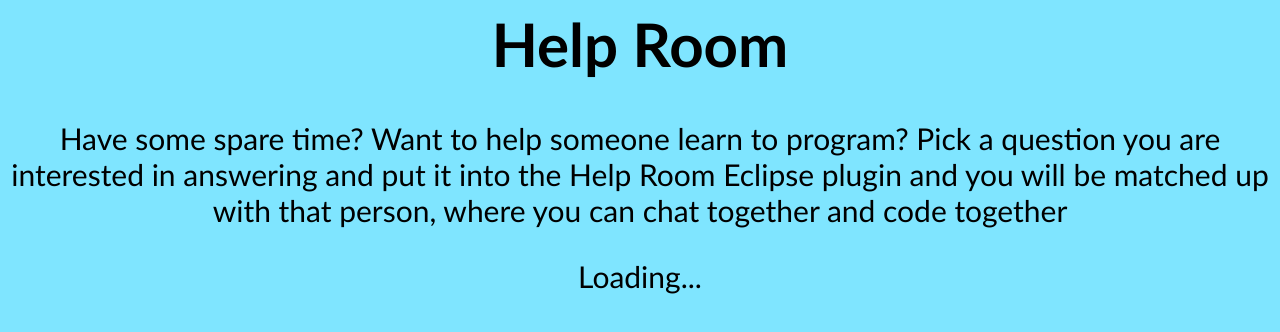
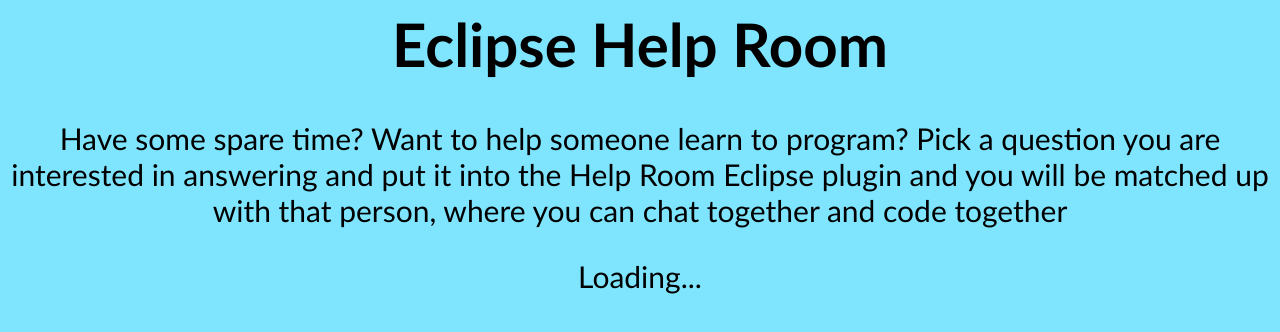
Before and after one commit to pkmnnerd/pkmnnerd.github.io, a plain HTML site: page test.html in a window 1280 px wide. Drawn offline with Linux system fonts and the light colour scheme; a script that the page names is missing.

Commit message:
Eclipse Help Room

```diff
--- a/test.html
+++ b/test.html
@@ -6,7 +6,7 @@
 	</head>
 	<body>
 
-    <h1>Help Room</h1>
+    <h1>Eclipse Help Room</h1>
     <p> Have some spare time? Want to help someone learn to program? Pick a question you are interested in answering and put it into the Help Room Eclipse plugin and you will be matched up with that person, where you can chat together and code together</p>
     <p id="hi">Loading...</p>
 		<script>
```
